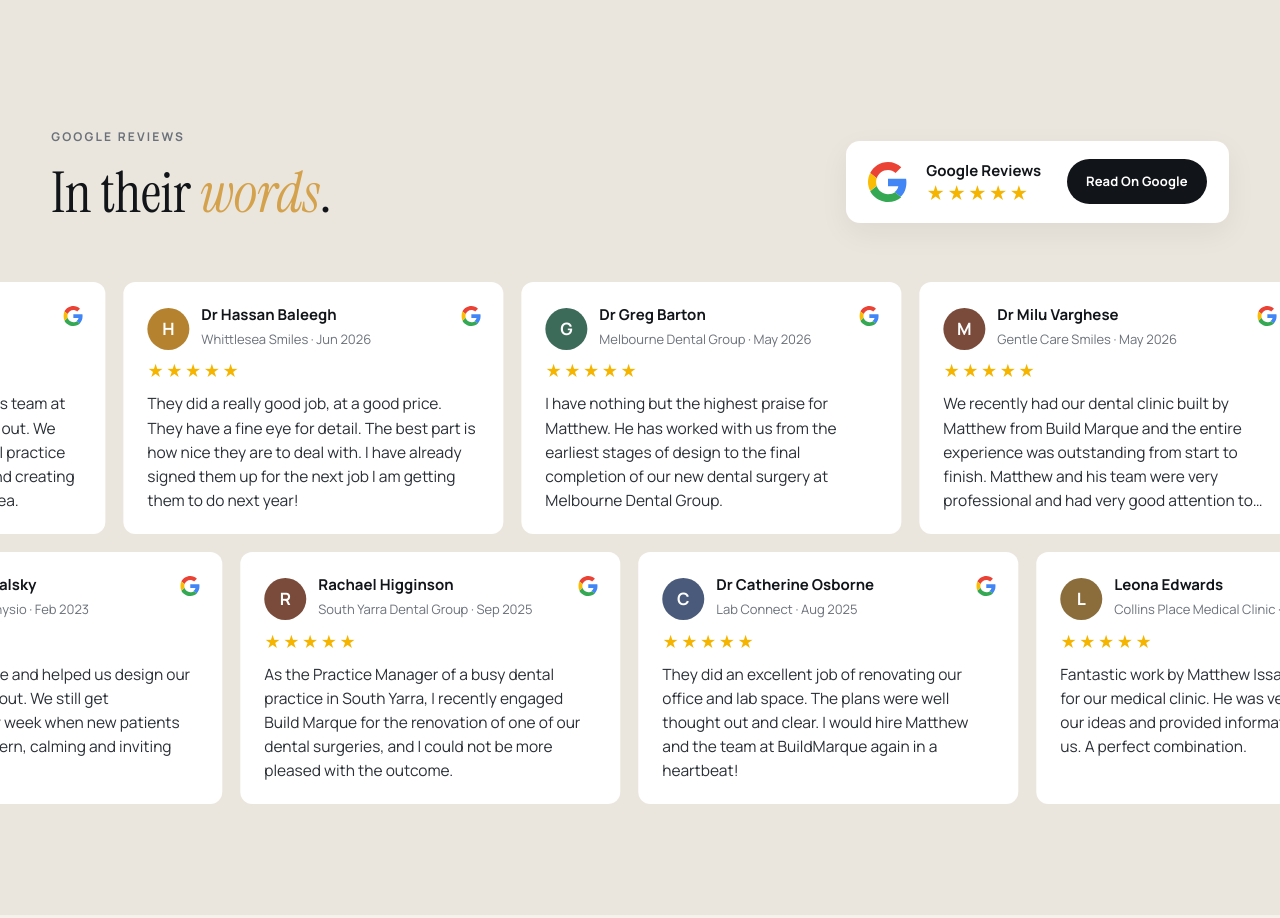
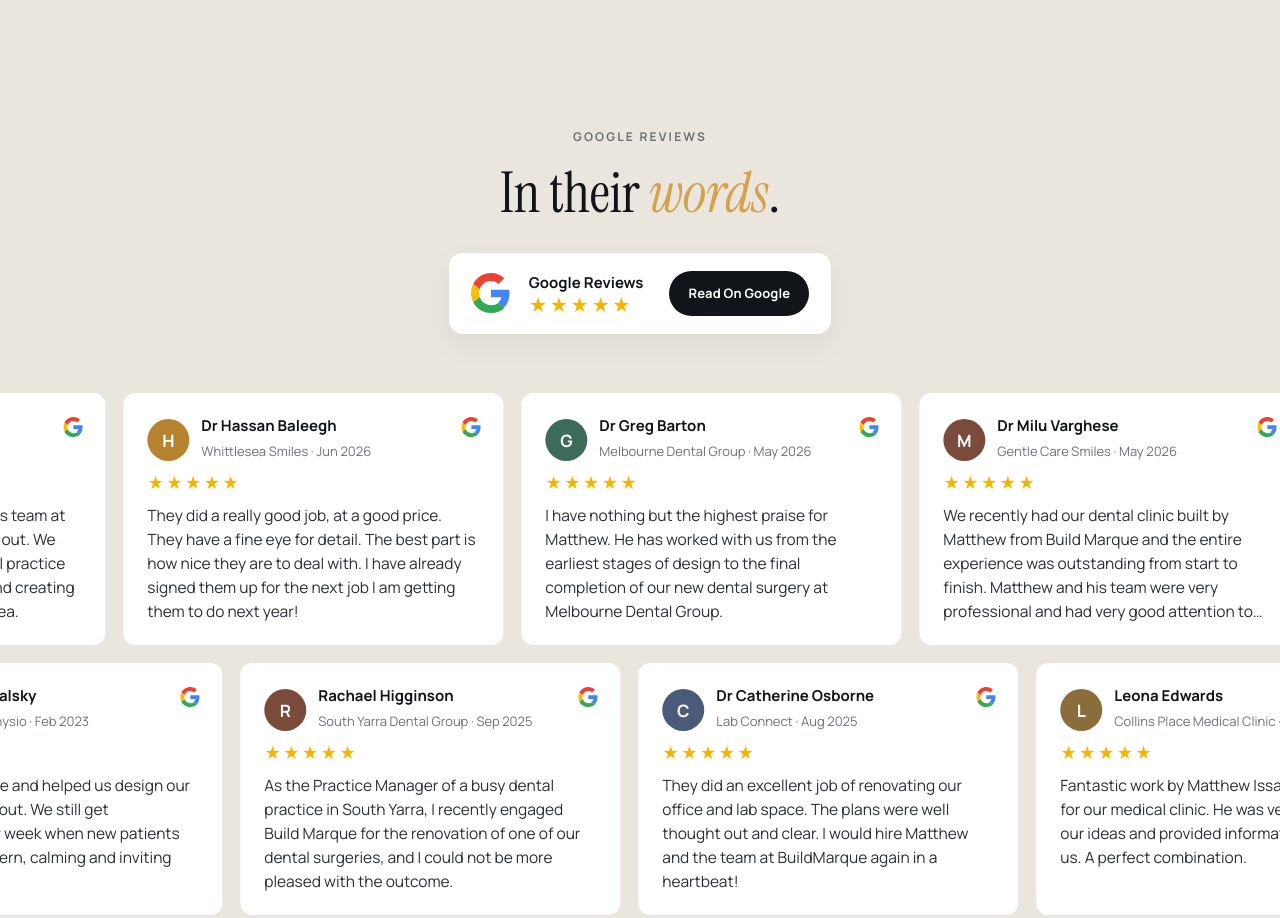
Before and after one commit to AAvancena-web/BuildMarqueDesign, a plain HTML site: page index.html in a window 1280 px wide. Shown: the part 820-1738 px from the top of the page. Drawn offline with Linux system fonts and the light colour scheme.

Commit message:
Center and stack the Google reviews heading and badge
Co-Authored-By: Claude Opus 5.5 <noreply@anthropic.com>
Claude-Session: https://claude.ai/code/session_015dRXpWFwhbAmb6Xw9tVFAw

```diff
--- a/assets/css/style.css
+++ b/assets/css/style.css
@@ -573,7 +573,9 @@ footer .base { margin-top: 60px; padding-top: 24px; border-top: 1px solid rgba(2
 
 /* Google reviews */
 .greviews { padding: clamp(90px, 11vw, 150px) 0 clamp(70px, 8vw, 110px); background: var(--paper-2); overflow: hidden; }
-.greviews-top { display: flex; justify-content: space-between; align-items: end; gap: 30px; flex-wrap: wrap; margin-bottom: 50px; }
+.greviews-top { display: flex; flex-direction: column; align-items: center; text-align: center; gap: 30px; margin-bottom: 50px; }
+.greviews-top .eyebrow { justify-content: center; }
+.greviews-top .gbadge { text-align: left; }
 .gbadge {
   display: flex; align-items: center; gap: 18px; background: var(--white); border-radius: 14px;
   padding: 18px 22px; box-shadow: 0 10px 30px rgba(17,20,24,.06);
```
